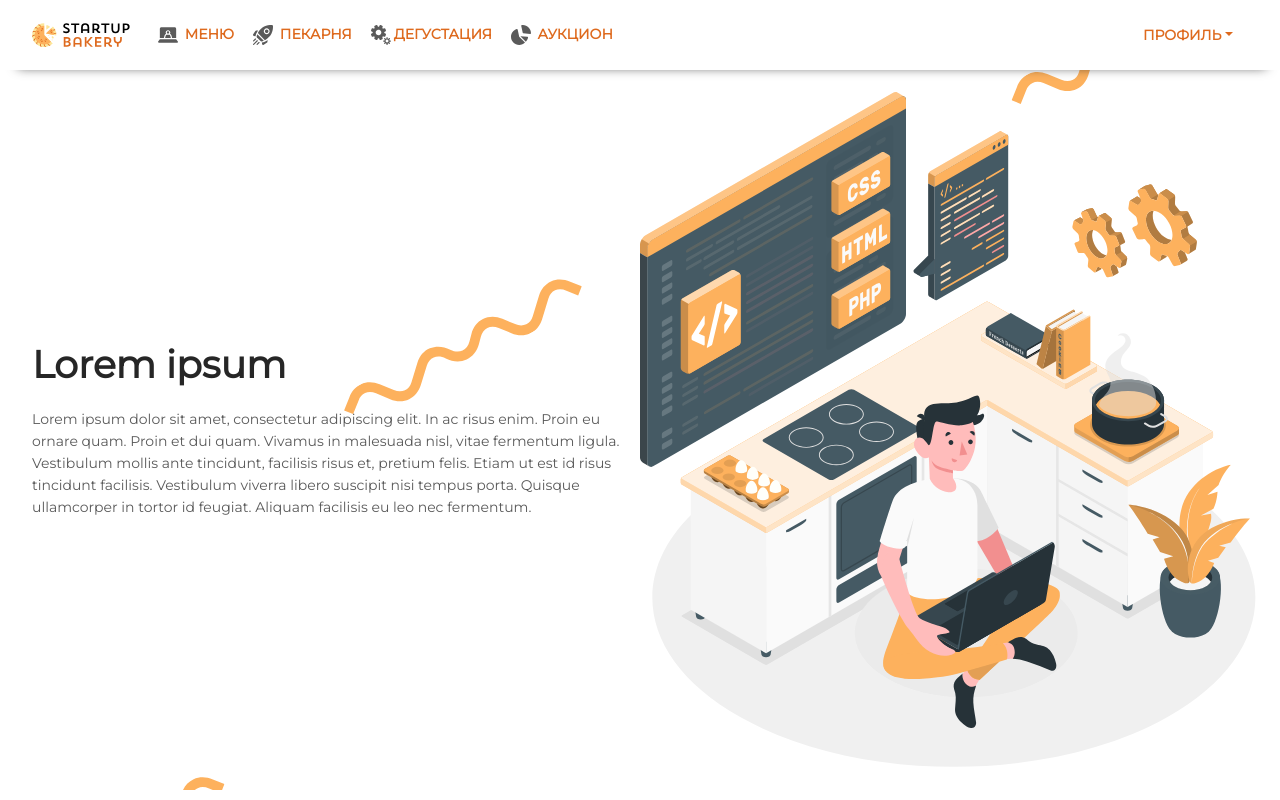
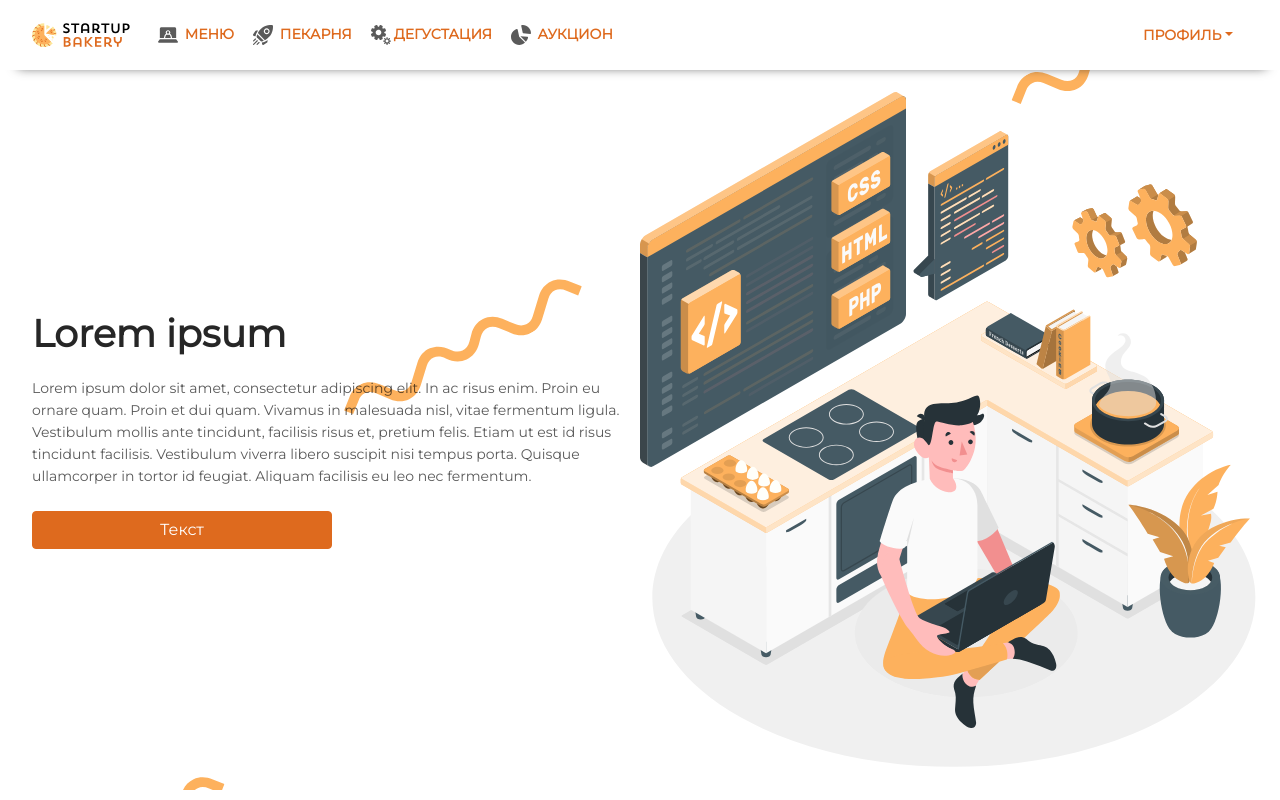
Before and after one commit to tranquilpuma830/startup-bakery, a Next.js app: page / in a window 1280 px wide. Built offline with nearby package versions, Linux system fonts and the light colour scheme.

Commit message:
Add btn on index page

```diff
--- a/pages/index.js
+++ b/pages/index.js
@@ -28,6 +28,9 @@ export default function Home() {
             risus et, pretium felis. Etiam ut est id risus tincidunt facilisis. Vestibulum viverra libero suscipit nisi
             tempus porta. Quisque ullamcorper in tortor id feugiat. Aliquam facilisis eu leo nec fermentum.
           </Text>
+          <Link href='/ideas'>
+            <a className='btn btn-primary w-50 mt-4 d-block'>Текст</a>
+          </Link>
         </div>
         <div className='my-auto w-50 bg-guy' style={{ height: '90vh' }} />
       </Content>
--- a/styles/main.scss
+++ b/styles/main.scss
@@ -111,6 +111,9 @@
 a {
   color: $primary !important;
 }
+a.btn-primary {
+  color: white !important;
+}
 
 .btn-outline-primary:hover {
   color: white !important;
```
